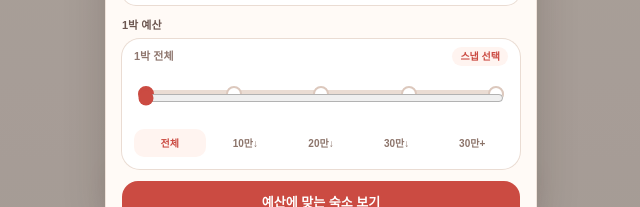
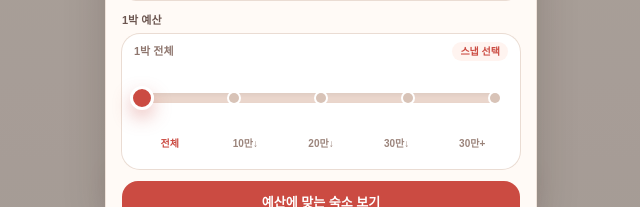
Before and after one commit to munani0918/fukuosaka, a Next.js app: page /stays in a window 1280 px wide. Both pictures are taken after a click on the button "조건 변경하기". Shown: the part 557-764 px from the top of the page, without its empty margins (319-959 px from the left). Built offline with nearby package versions, Linux system fonts and the light colour scheme; no server answers.

Commit message:
Refine stays budget snap slider UI

```diff
--- a/app/stays/StaySearchForm.tsx
+++ b/app/stays/StaySearchForm.tsx
@@ -275,23 +275,28 @@ export function StaySearchForm({ state }: StaySearchFormProps) {
                       스냅 선택
                     </span>
                   </div>
-                  <div className="relative px-1 pt-2">
-                    <div className="absolute left-1 right-1 top-[20px] h-2 rounded-full bg-[#eadcd3]" />
+                  <div className="relative mt-3 h-14 px-2">
+                    <div className="absolute left-2 right-2 top-5 h-2.5 rounded-full bg-[#ead6cc] shadow-inner">
                       <div
-                      className="absolute left-1 top-[20px] h-2 rounded-full bg-[#cb4b42]"
-                      style={{ width: budgetProgress === 0 ? 0 : `${budgetProgress}%` }}
+                        className="h-full rounded-full bg-[#cb4b42] shadow-[0_4px_10px_rgba(203,75,66,0.22)]"
+                        style={{ width: `${budgetProgress}%` }}
                       />
-                    <div className="absolute left-1 right-1 top-[16px] flex justify-between">
+                      <div className="absolute inset-x-0 top-1/2 flex -translate-y-1/2 justify-between">
                         {STAY_BUDGET_OPTIONS.map((option, index) => (
                           <span
                             key={option.id}
-                          className={`h-4 w-4 rounded-full border-2 ${
+                            className={`h-2.5 w-2.5 rounded-full ring-2 ring-white ${
                               index <= budgetIndex
-                              ? "border-[#cb4b42] bg-[#cb4b42]"
-                              : "border-[#dcc8bd] bg-white"
+                                ? "bg-[#cb4b42]"
+                                : "bg-[#d8c3b7]"
                             }`}
                           />
                         ))}
+                      </div>
+                      <span
+                        className="absolute top-1/2 h-6 w-6 -translate-x-1/2 -translate-y-1/2 rounded-full border-[3px] border-white bg-[#cb4b42] shadow-[0_8px_18px_rgba(203,75,66,0.34)]"
+                        style={{ left: `${budgetProgress}%` }}
+                      />
                     </div>
                     <input
                       type="range"
@@ -303,11 +308,11 @@ export function StaySearchForm({ state }: StaySearchFormProps) {
                         handleBudgetIndexChange(Number(event.target.value))
                       }
                       aria-label="1박 예산"
-                      className="relative z-10 h-10 w-full cursor-pointer accent-[#cb4b42]"
-                      style={{ accentColor: "#cb4b42" }}
+                      aria-valuetext={budgetOption.summary}
+                      className="absolute inset-x-0 top-0 z-20 h-12 w-full cursor-pointer appearance-none bg-transparent opacity-0"
                     />
                   </div>
-                  <div className="mt-1 grid grid-cols-5 gap-1">
+                  <div className="grid grid-cols-5 gap-1">
                     {STAY_BUDGET_OPTIONS.map((option) => {
                       const selected = option.id === budgetOption.id;
                       return (
@@ -315,10 +320,10 @@ export function StaySearchForm({ state }: StaySearchFormProps) {
                           key={option.id}
                           type="button"
                           onClick={() => setBudgetOption(option)}
-                          className={`h-7 whitespace-nowrap rounded-[10px] text-[10px] font-black ${
+                          className={`h-7 whitespace-nowrap text-[10px] ${
                             selected
-                              ? "bg-[#fff4f0] text-[#cb4b42]"
-                              : "text-[#8c746a]"
+                              ? "font-black text-[#cb4b42]"
+                              : "font-bold text-[#9b847b]"
                           }`}
                         >
                           {option.label}
```
Lines whose indentation alone changed are shown as unchanged.
